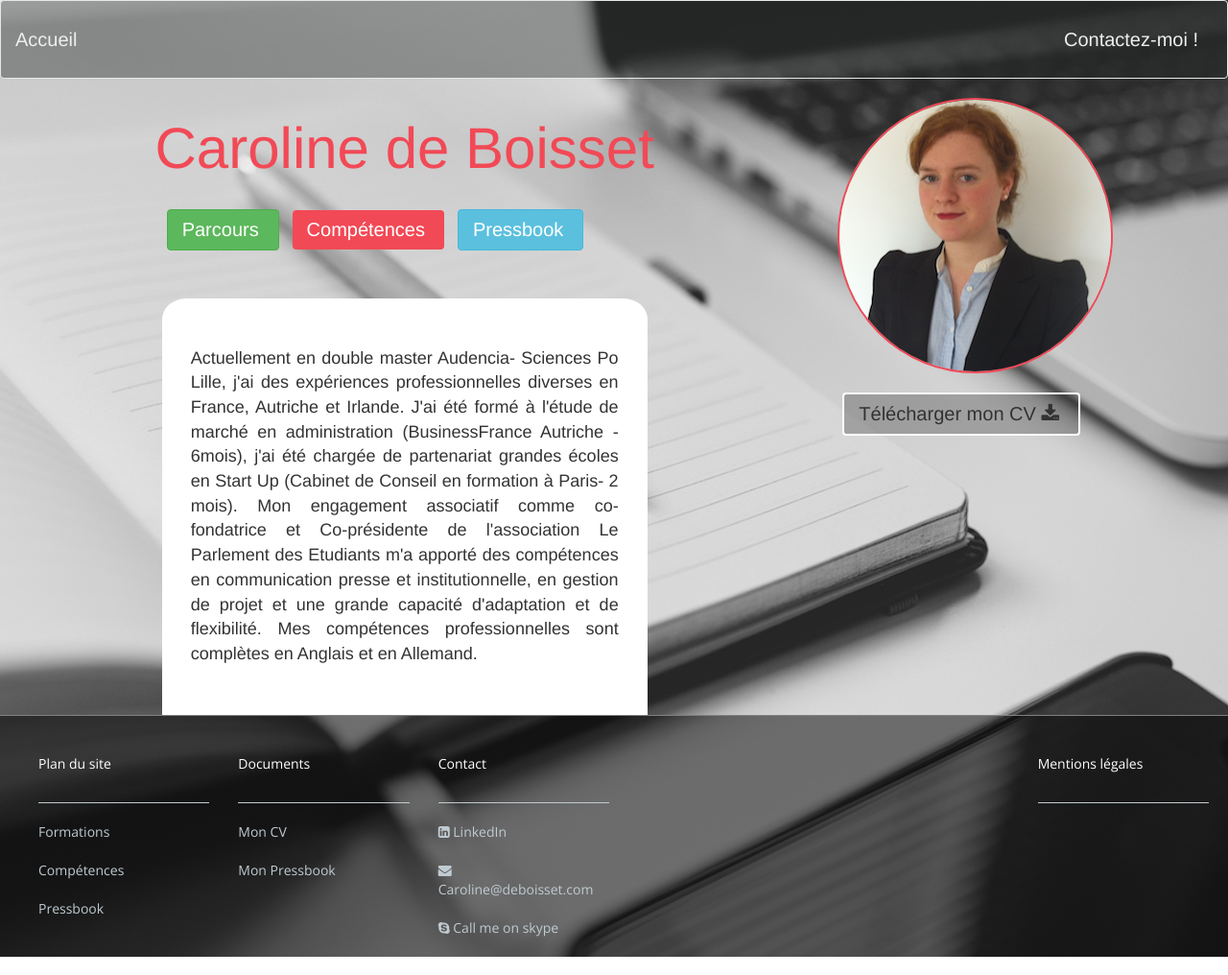
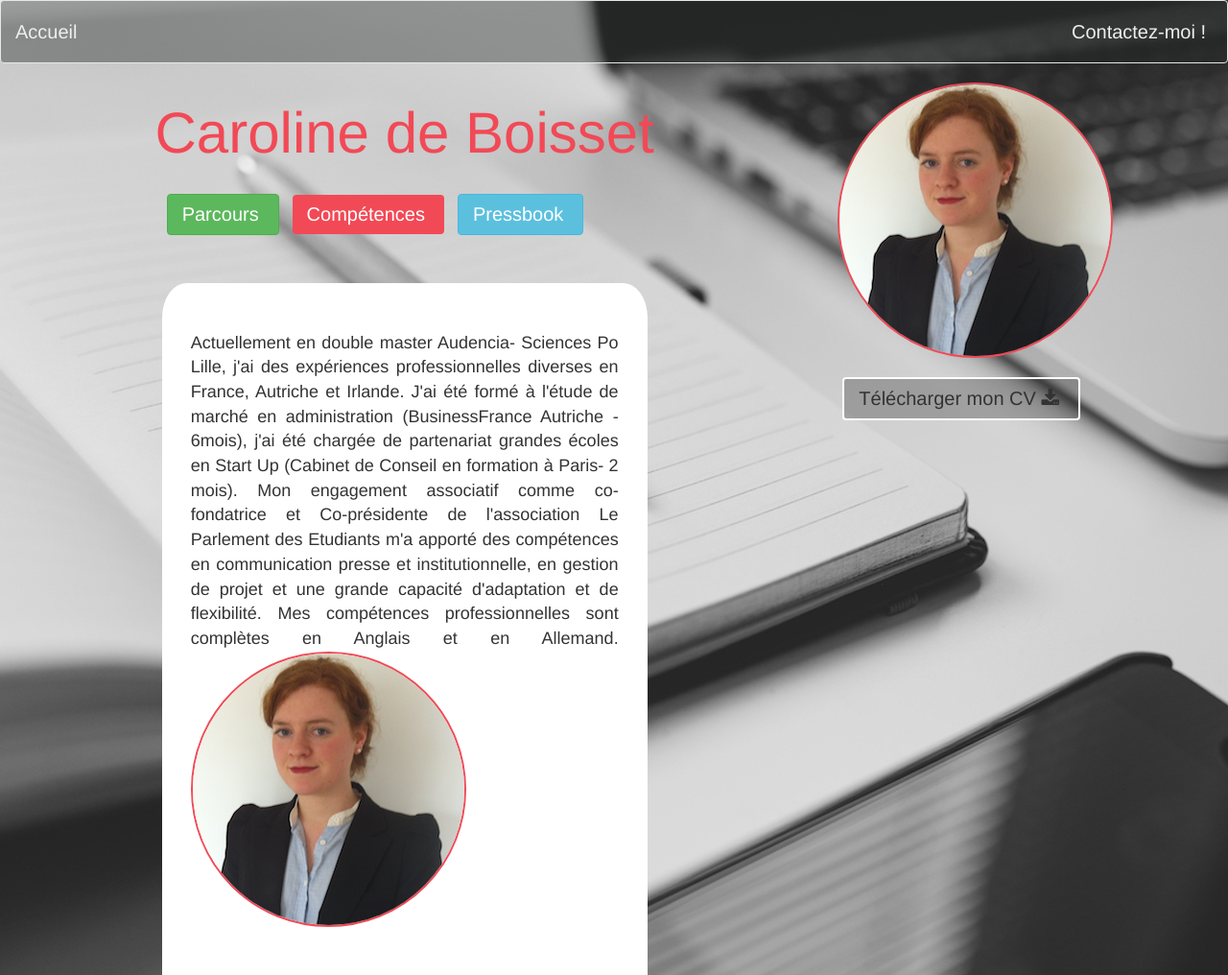
Before and after one commit to cdeboisset/CV, a plain HTML site: page index.html in a window 1280 px wide. Shown: the top 1016 px of the page at 96% size. Drawn offline with nearby package versions, Linux system fonts and the light colour scheme.

Commit message:
test photo

```diff
--- a/index.css
+++ b/index.css
@@ -39,7 +39,12 @@
 }
 
 
-
+.navbar-transparent .navbar-brand, .navbar-transparent .navbar-nav > li > a {
+    padding-left: 15px;
+    padding-right: 7px;
+    padding-top: 7px;
+    padding-bottom: 7px;
+}
 #background-global {background-color: rgb(37,40,39);
 					margin: 0px;
 					width: 100%;
--- a/index.html
+++ b/index.html
@@ -77,6 +77,7 @@
 
                   <div id="text-block">
                   Actuellement en double master Audencia- Sciences Po Lille, j'ai des expériences professionnelles diverses en France, Autriche et Irlande. J'ai été formé à l'étude de marché en administration (BusinessFrance Autriche - 6mois), j'ai été chargée de partenariat grandes écoles en Start Up (Cabinet de Conseil en formation à Paris- 2 mois). Mon engagement associatif comme co-fondatrice et Co-présidente de l'association Le Parlement des Etudiants m'a apporté des compétences en communication presse et institutionnelle, en gestion de projet et une grande capacité d'adaptation et de flexibilité. Mes compétences professionnelles sont complètes en Anglais et en Allemand.
+                  <img id="profil" src="profil.png">
                   </div>
               </div>
 
@@ -86,9 +87,10 @@
               <img id="profil" src="profil.png">
 
               <button type="button" class="btn btn-default btn-cv">
-Télécharger mon CV <i class="fa fa-download" aria-hidden="true"></i></button>
+              Télécharger mon CV <i class="fa fa-download" aria-hidden="true"></i></button>
 
               </div>
+
             </div>
 
 
```
